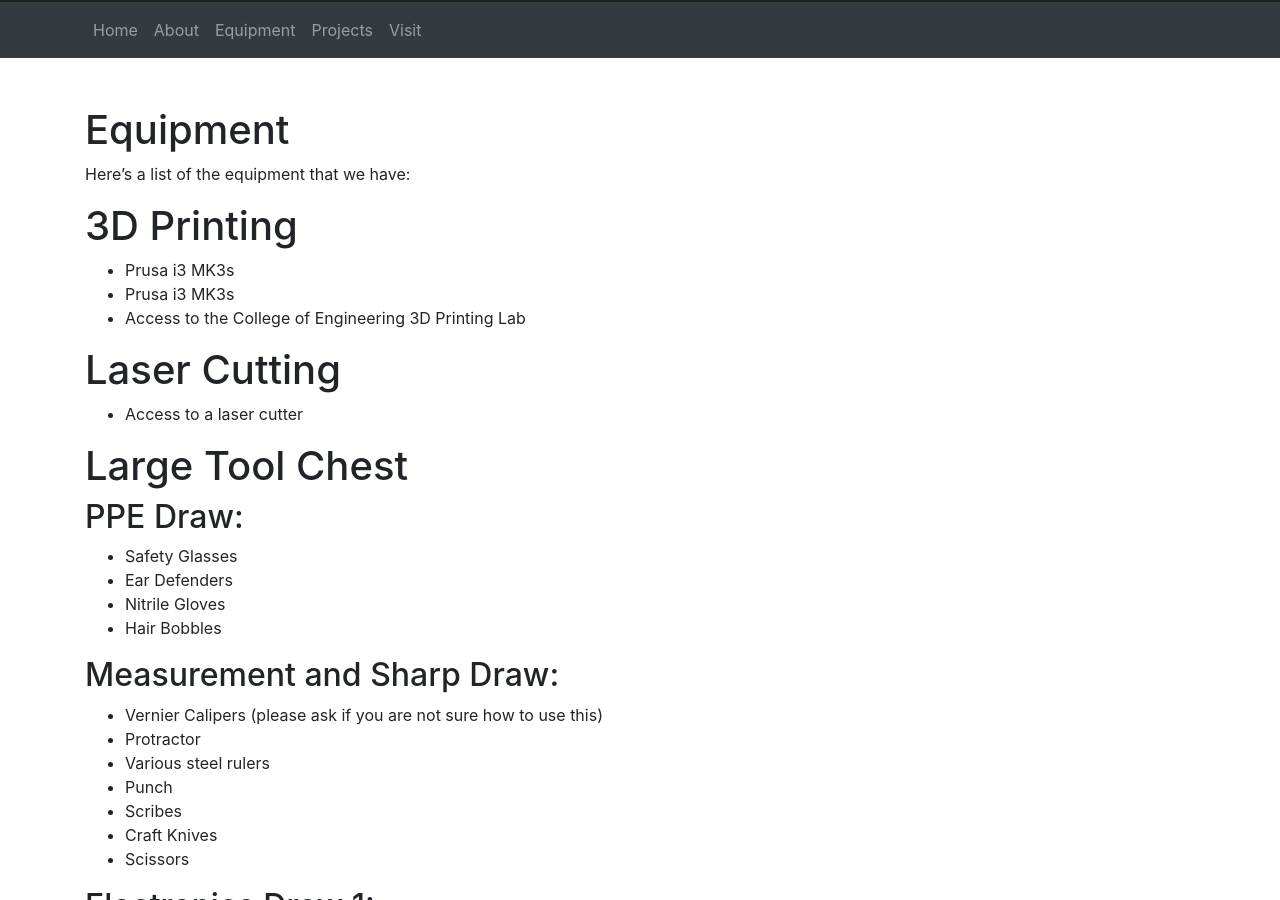
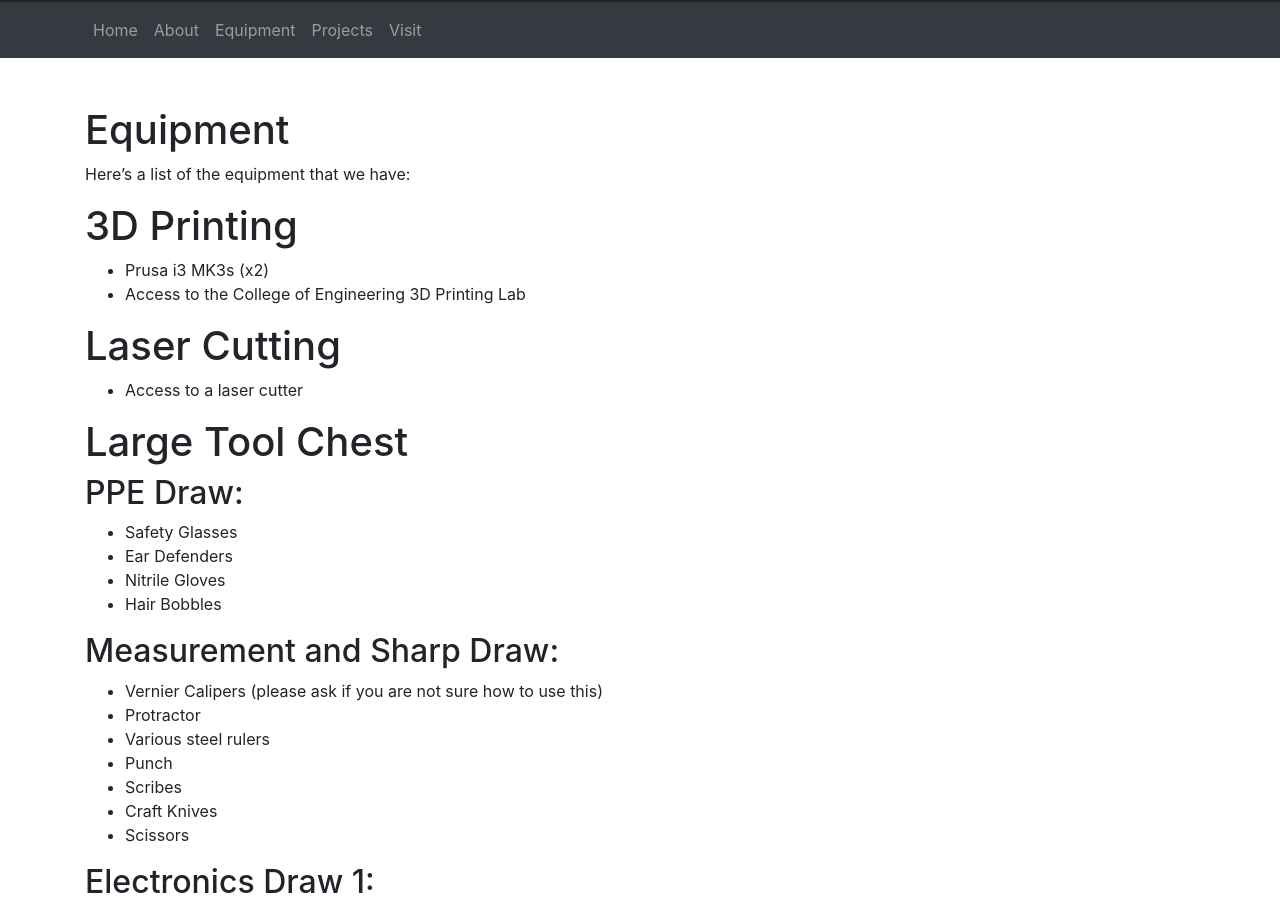
Before and after one commit to pe5er/swanseamakerhub, a Jekyll site: the page built from equipment.md, in a window 1280 px wide and 900 px high, scrolled down 398 px. Built offline with Jekyll 4.4.1, drawn with Linux system fonts in a browser that asks for light colours; our own code applies the rules of GitHub Pages for plain Markdown files.

Commit message:
Update equipment.md

```diff
--- a/equipment.md
+++ b/equipment.md
@@ -5,8 +5,7 @@ title: Equipment
 Here's a list of the equipment that we have:
 
 # 3D Printing
-* Prusa i3 MK3s
-* Prusa i3 MK3s
+* Prusa i3 MK3s (x2)
 * Access to the College of Engineering 3D Printing Lab
 
 # Laser Cutting
```
